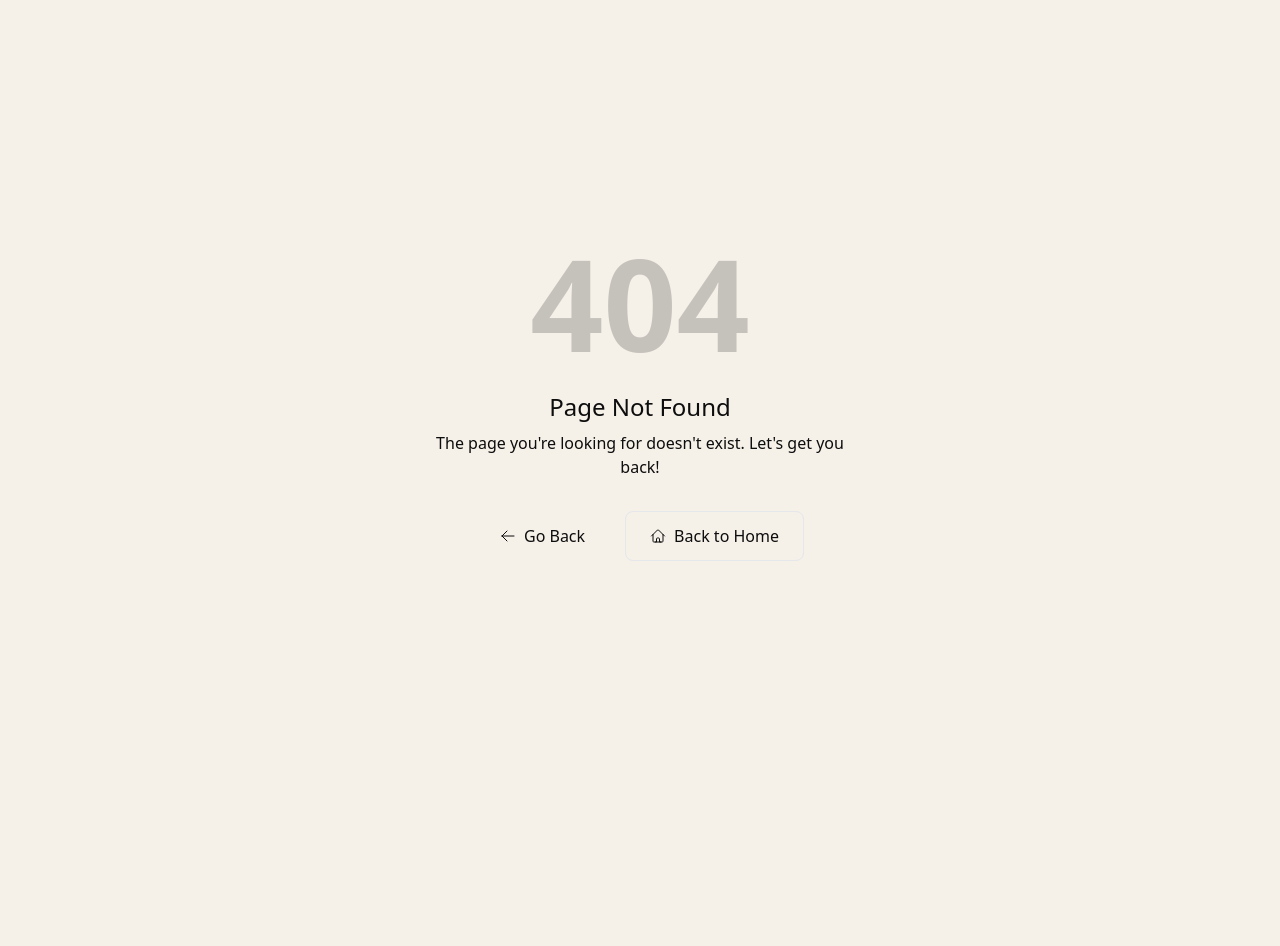
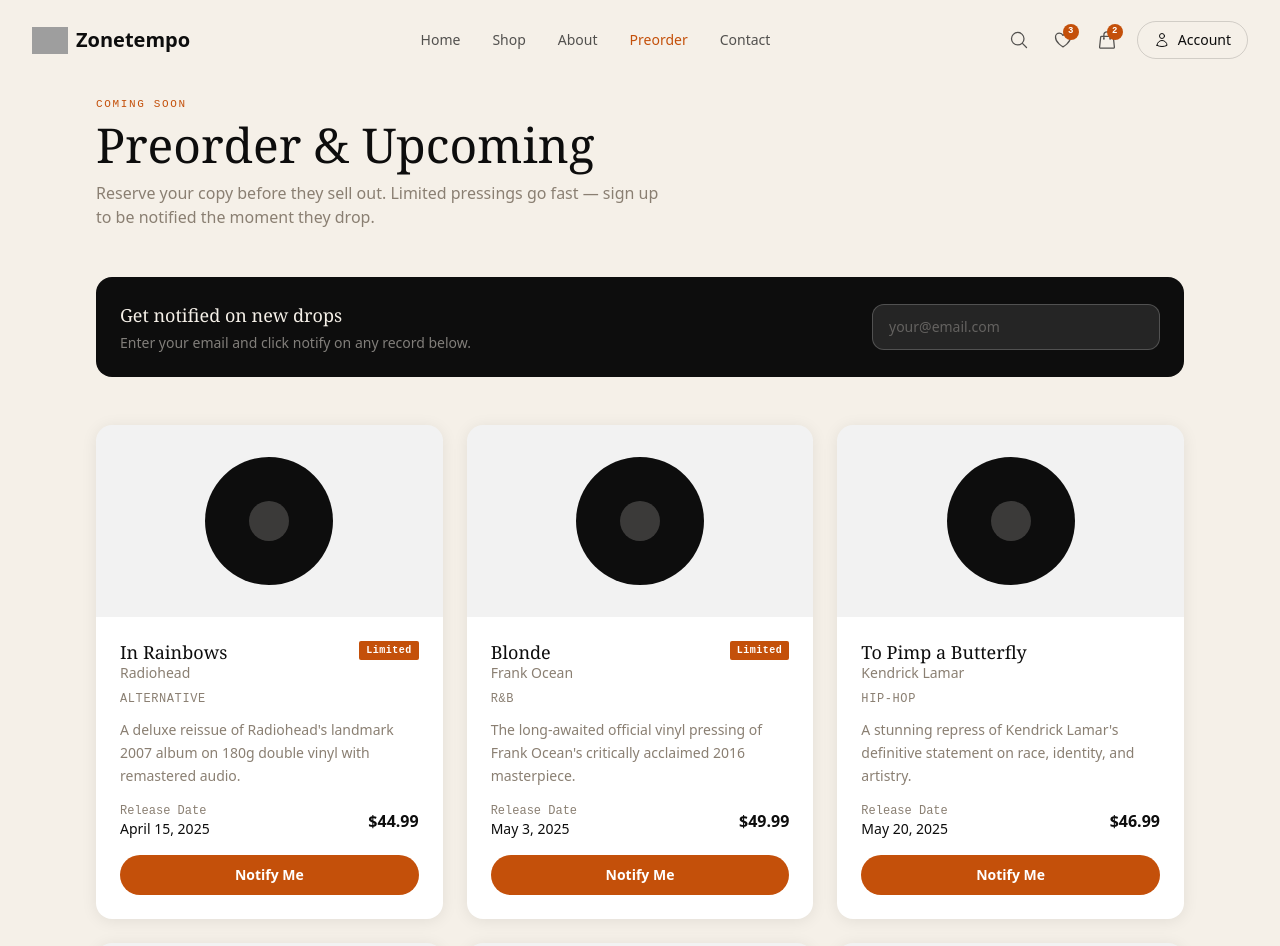
Before and after one commit to mamounehodaibi/zonetempo, a Next.js app: page /preorder in a window 1280 px wide. Before the commit this address had no page. Shown: the top 946 px of the page. Before the commit the page ends 800 px from the top, so only its background shows below. Built offline with nearby package versions, Linux system fonts and the light colour scheme; grey boxes are pictures that could not be loaded.

Commit message:
feat: replace blog with preorder page

```diff
--- /dev/null
+++ b/app/preorder/page.tsx
@@ -0,0 +1,104 @@
+"use client";
+
+import React, { useState } from "react";
+import Header from "@/components/Header";
+import Footer from "@/components/Footer";
+
+const UPCOMING = [
+  { id: 1, title: "In Rainbows", artist: "Radiohead", genre: "Alternative", releaseDate: "April 15, 2025", price: 44.99, limited: true, description: "A deluxe reissue of Radiohead's landmark 2007 album on 180g double vinyl with remastered audio." },
+  { id: 2, title: "Blonde", artist: "Frank Ocean", genre: "R&B", releaseDate: "May 3, 2025", price: 49.99, limited: true, description: "The long-awaited official vinyl pressing of Frank Ocean's critically acclaimed 2016 masterpiece." },
+  { id: 3, title: "To Pimp a Butterfly", artist: "Kendrick Lamar", genre: "Hip-Hop", releaseDate: "May 20, 2025", price: 46.99, limited: false, description: "A stunning repress of Kendrick Lamar's definitive statement on race, identity, and artistry." },
+  { id: 4, title: "Vespertine", artist: "Bjork", genre: "Electronic", releaseDate: "June 1, 2025", price: 42.99, limited: true, description: "Bjork's intimate and intricate 2001 album finally gets the vinyl treatment it deserves." },
+  { id: 5, title: "Madvillainy", artist: "Madvillain", genre: "Hip-Hop", releaseDate: "June 14, 2025", price: 48.99, limited: true, description: "The cult classic collaboration between MF DOOM and Madlib returns in a limited pressing." },
+  { id: 6, title: "Sea Change", artist: "Beck", genre: "Folk", releaseDate: "July 4, 2025", price: 39.99, limited: false, description: "Beck's most personal and melancholic album reissued on audiophile-grade vinyl." },
+];
+
+export default function PreorderPage() {
+  const [notified, setNotified] = useState<number[]>([]);
+  const [email, setEmail] = useState("");
+  const [selectedId, setSelectedId] = useState<number | null>(null);
+
+  const handleNotify = (id: number) => {
+    if (!email) { alert("Please enter your email first."); return; }
+    setNotified((prev) => [...prev, id]);
+    setSelectedId(null);
+  };
+
+  return (
+    <div className="min-h-screen bg-cream">
+      <Header />
+      <main className="pt-24 pb-16">
+        <div className="max-w-6xl mx-auto px-4 sm:px-6 lg:px-8">
+
+          {/* Header */}
+          <div className="mb-12">
+            <span className="section-label block mb-2">Coming Soon</span>
+            <h1 className="font-display font-medium text-ink text-4xl md:text-5xl">Preorder & Upcoming</h1>
+            <p className="text-muted mt-3 max-w-xl">Reserve your copy before they sell out. Limited pressings go fast — sign up to be notified the moment they drop.</p>
+          </div>
+
+          {/* Email Input */}
+          <div className="bg-ink rounded-2xl p-6 mb-12 flex flex-col sm:flex-row items-center gap-4">
+            <div className="flex-1">
+              <p className="text-cream font-display text-lg font-medium">Get notified on new drops</p>
+              <p className="text-cream/50 text-sm mt-1">Enter your email and click notify on any record below.</p>
+            </div>
+            <input
+              type="email"
+              value={email}
+              onChange={(e) => setEmail(e.target.value)}
+              placeholder="your@email.com"
+              className="px-4 py-3 rounded-xl bg-white/10 border border-white/20 text-cream placeholder-cream/30 outline-none focus:border-orange transition-colors text-sm w-full sm:w-72"
+            />
+          </div>
+
+          {/* Records Grid */}
+          <div className="grid grid-cols-1 md:grid-cols-2 lg:grid-cols-3 gap-6">
+            {UPCOMING.map((record) => (
+              <div key={record.id} className="bg-white rounded-2xl shadow-card overflow-hidden flex flex-col">
+                <div className="bg-ink/5 h-48 flex items-center justify-center">
+                  <div className="w-32 h-32 rounded-full bg-ink flex items-center justify-center">
+                    <div className="w-10 h-10 rounded-full bg-cream/20" />
+                  </div>
+                </div>
+                <div className="p-6 flex flex-col flex-1">
+                  <div className="flex items-start justify-between mb-2">
+                    <div>
+                      <h3 className="font-display font-medium text-ink text-lg leading-tight">{record.title}</h3>
+                      <p className="text-muted text-sm">{record.artist}</p>
+                    </div>
+                    {record.limited && (
+                      <span className="badge-new ml-2 flex-shrink-0">Limited</span>
+                    )}
+                  </div>
+                  <p className="text-xs font-mono text-muted uppercase tracking-wider mb-3">{record.genre}</p>
+                  <p className="text-sm text-muted leading-relaxed mb-4 flex-1">{record.description}</p>
+                  <div className="flex items-center justify-between mt-auto">
+                    <div>
+                      <p className="text-xs text-muted font-mono">Release Date</p>
+                      <p className="text-sm font-medium text-ink">{record.releaseDate}</p>
+                    </div>
+                    <p className="font-semibold text-ink">${record.price}</p>
+                  </div>
+                  {notified.includes(record.id) ? (
+                    <div className="mt-4 py-2.5 bg-green-50 border border-green-200 rounded-full text-center text-sm text-green-600 font-medium">
+                      You will be notified
+                    </div>
+                  ) : (
+                    <button
+                      onClick={() => handleNotify(record.id)}
+                      className="mt-4 py-2.5 bg-orange text-white rounded-full text-sm font-semibold hover:bg-orange-light transition-colors"
+                    >
+                      Notify Me
+                    </button>
+                  )}
+                </div>
+              </div>
+            ))}
+          </div>
+        </div>
+      </main>
+      <Footer />
+    </div>
+  );
+}
--- a/components/Header.tsx
+++ b/components/Header.tsx
@@ -15,7 +15,7 @@
   { href: "/", label: "Home" },
   { href: "/shop", label: "Shop" },
   { href: "/about", label: "About" },
-  { href: "/blog", label: "Blog" },
+  { href: "/preorder", label: "Preorder" },
   { href: "/contact", label: "Contact" },
 ];
 
```
